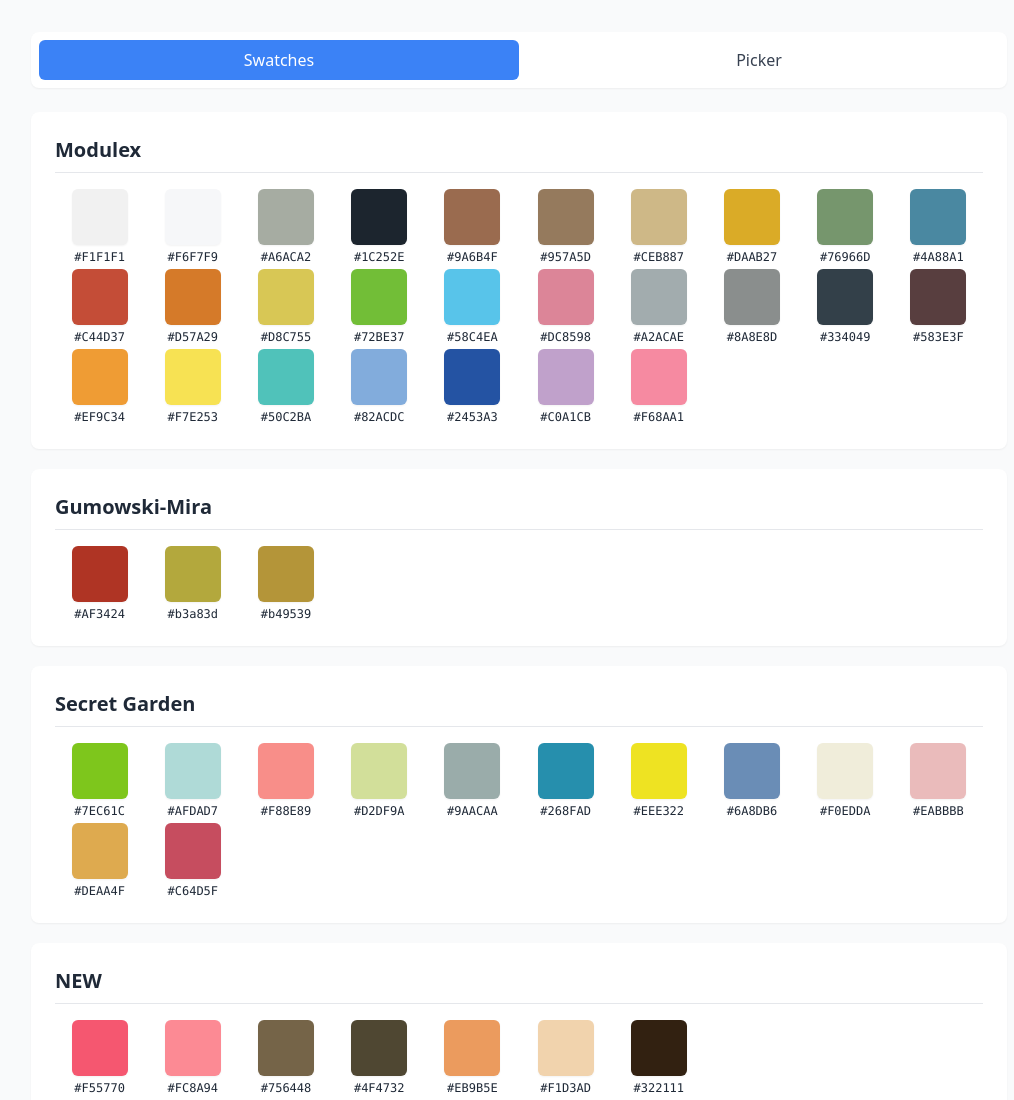
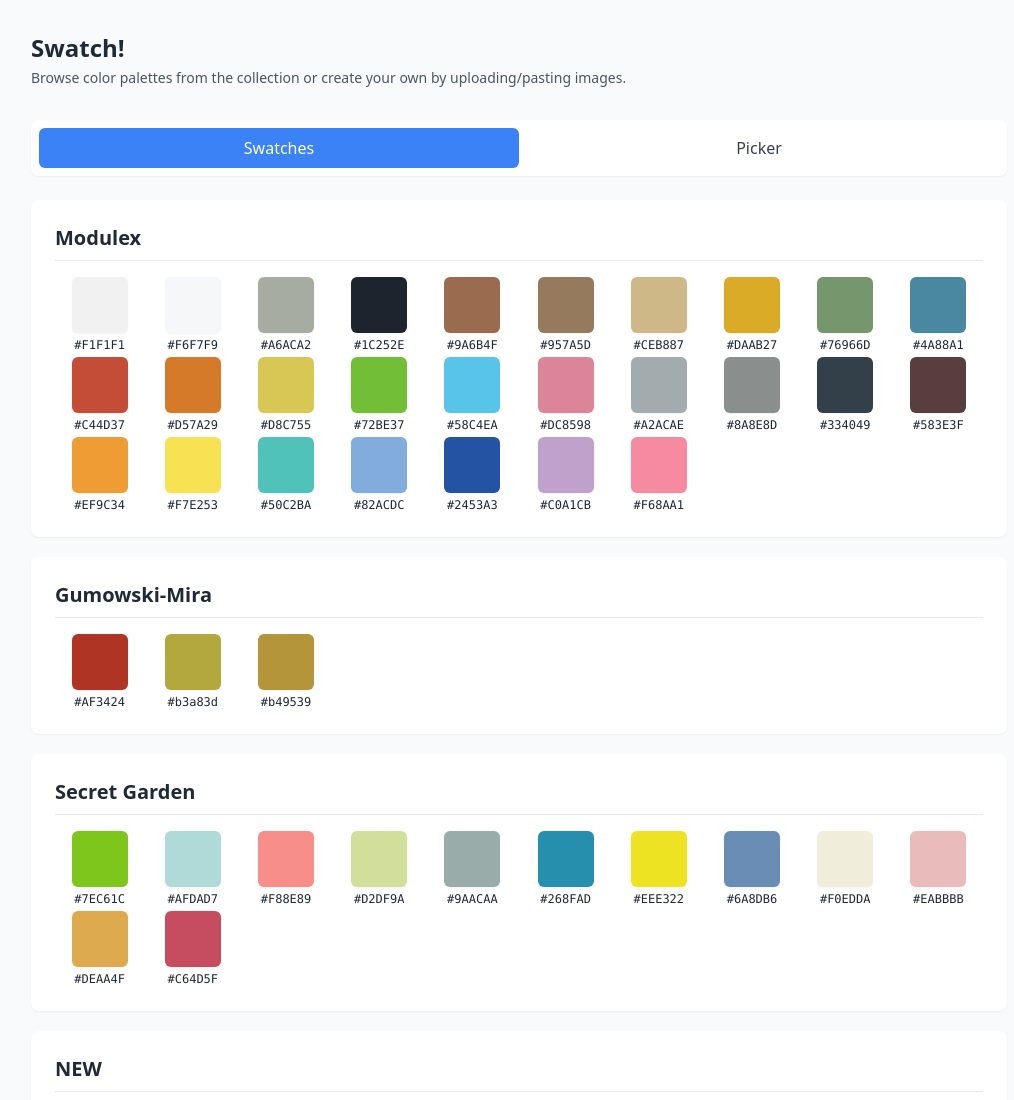
Before and after one commit to khoroo/swatches, a website built with Vite: page index.html in a window 1280 px wide. Shown: the top 1100 px of the page, without its empty margins (121-1135 px from the left). Built offline with nearby package versions, Linux system fonts and the light colour scheme.

Commit message:
added some header text

```diff
--- a/index.html
+++ b/index.html
@@ -7,6 +7,12 @@
   <link rel="stylesheet" href="/src/assets/styles.css">
 </head>
 <body>
+  <header class="mb-8">
+    <h1 class="text-2xl font-bold text-gray-800 dark:text-gray-100">Swatch!</h1>
+    <p class="text-sm text-gray-600 dark:text-gray-400 mt-1">
+      Browse color palettes from the collection or create your own by uploading/pasting images.
+    </p>
+  </header>
   <div id="app"></div>
   <script type="module" src="/src/main.ts"></script>
 
```
